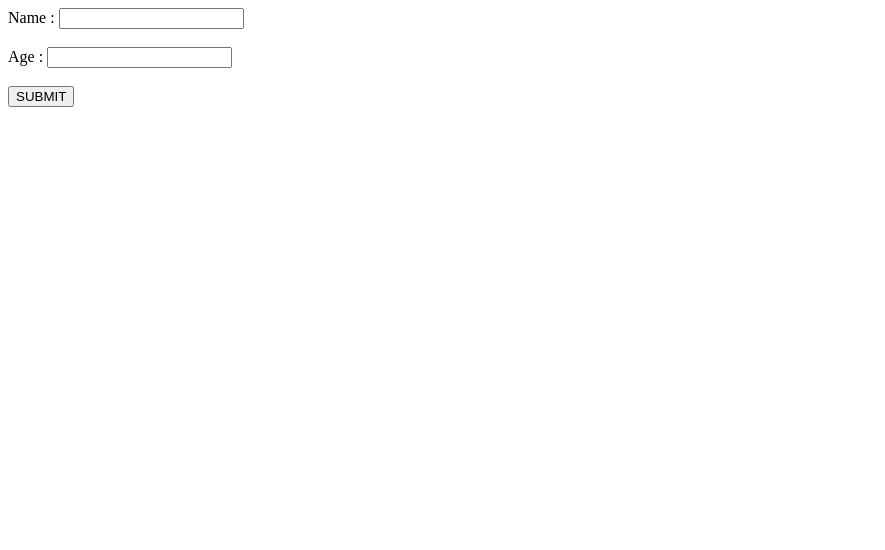
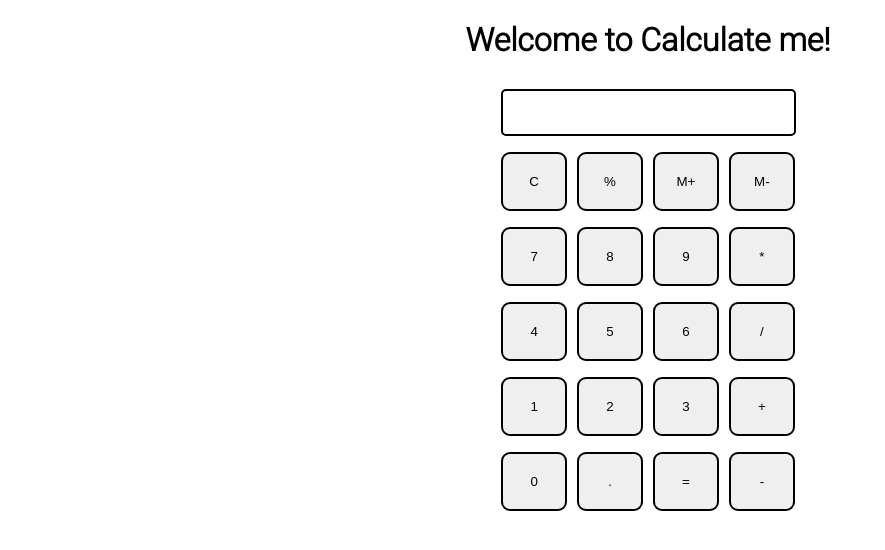
Before and after one commit to pratyush5501/Javascript_basics_Task3, a plain HTML site: page index.html in a window 1280 px wide. Shown: the whole page, without its empty margins (0-885 px from the left). Drawn offline with Linux system fonts and the light colour scheme.

Commit message:
Add files via upload
"TASK - 3 COMPLETE "

```diff
--- a/index.html
+++ b/index.html
@@ -1,24 +1,52 @@
 <!DOCTYPE html>
-<html lang="en">
+<html>
+
 <head>
-    <meta charset="UTF-8">
-    <meta http-equiv="X-UA-Compatible" content="IE=edge">
-    <meta name="viewport" content="width=device-width, initial-scale=1.0">
-    <link rel="stylesheet" href="/index.css"/>
-    <title>Document</title>
+    <meta charset="utf-8">
+    <meta name="viewport" content="width=device-width">
+    <title>Calculate me! - A calculator made my me</title>
+    <link href="style.css" rel="stylesheet" type="text/css" />
+    <link href="utils.css" rel="stylesheet" type="text/css" />
 </head>
+
 <body>
-    <form id = "fields">
+    <h1 class="text-center">Welcome to Calculate me!</h1>
+    <div class="container flex flex-col items-center mx-auto m-w-20">
+        <div class="row">
+            <input class="input" type="text" />
+        </div>
+        <div class="row">
+            <button class="button">C</button>
+            <button class="button">%</button>
+            <button class="button">M+</button>
+            <button class="button">M-</button>
+        </div>
+        <div class="row">
+            <button class="button">7</button>
+            <button class="button">8</button>
+            <button class="button">9</button>
+            <button class="button">*</button>
+        </div>
+        <div class="row">
+            <button class="button">4</button>
+            <button class="button">5</button>
+            <button class="button">6</button>
+            <button class="button">/</button>
+        </div>
+        <div class="row">
+            <button class="button">1</button>
+            <button class="button">2</button>
+            <button class="button">3</button>
+            <button class="button">+</button>
+        </div>
+        <div class="row">
+            <button class="button">0</button>
+            <button class="button">.</button>
+            <button class="button">=</button>
+            <button class="button">-</button>
+        </div>
+    </div>
+    <script src="script.js"></script>
+</body>
 
-        <label for = "name">Name : </label>
-        <input type="text" id = "name" name = "name" >
-        <br> <br>
-        <label for = "age">Age :  </label>
-        <input type="number" id="age" name="age">
-        <br> <br>
-        <button id = "submit">SUBMIT</button>
-
-    </form>
-    <script src = "index.js"></script>
-</body>
 </html>
--- /dev/null
+++ b/script.js
@@ -0,0 +1,18 @@
+// Todo: Make M+ M- and MC functional
+let string = "";
+let buttons = document.querySelectorAll(".button");
+Array.from(buttons).forEach((button) => {
+  button.addEventListener("click", (e) => {
+    if (e.target.innerHTML == "=") {
+      string = eval(string);
+      document.querySelector("input").value = string;
+    } else if (e.target.innerHTML == "C") {
+      string = "";
+      document.querySelector("input").value = string;
+    } else {
+      console.log(e.target);
+      string = string + e.target.innerHTML;
+      document.querySelector("input").value = string;
+    }
+  });
+});
--- /dev/null
+++ b/style.css
@@ -0,0 +1,30 @@
+@import url('https://fonts.googleapis.com/css2?family=Roboto:wght@300&family=Ubuntu:wght@300&display=swap');
+
+html,
+body {
+    height: 100%;
+    width: 100%;
+    font-family: 'Roboto', sans-serif;
+}
+
+.button {
+    width: 66px;
+    padding: 20px;
+    margin: 0 3px;
+    border: 2px solid black;
+    border-radius: 9px;
+    cursor: pointer;
+}
+
+.row {
+    margin: 8px 0;
+}
+
+.row input {
+    width: 291px;
+    font-size: 20px;
+    margin: 0;
+    padding: 10px 0px;
+    border: 2px solid black;
+    border-radius: 5px;
+}
--- /dev/null
+++ b/utils.css
@@ -0,0 +1,23 @@
+.text-center {
+    text-align: center;
+}
+
+.bg-red {
+    background: red;
+}
+
+.mx-auto {
+    margin: auto;
+}
+
+.flex {
+    display: flex;
+}
+
+.flex-col {
+    flex-direction: column;
+}
+
+.items-center {
+    align-items: center;
+}
```
